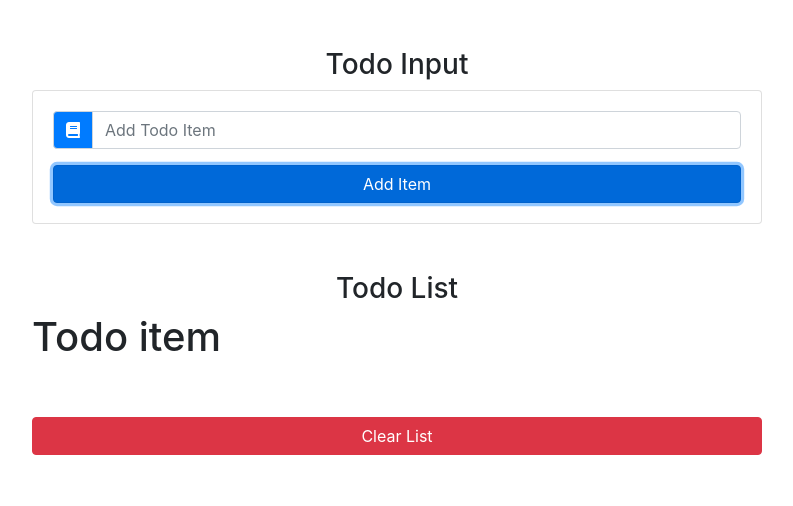
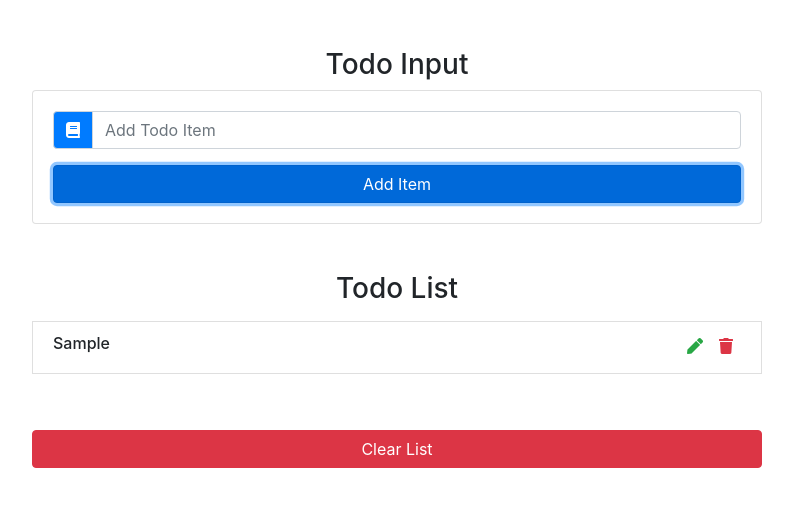
Before and after one commit to amirhosseinNouri/react_todo_list, a React (Create React App) app: page / in a window 1280 px wide. Both pictures are taken after typing "Sample" into the empty fields and a click on the button "Add Item". Shown: the top 506 px of the page, without its empty margins (243-1036 px from the left). Built offline with nearby package versions, Linux system fonts and the light colour scheme.

Commit message:
TodoItem component done

```diff
--- a/src/App.js
+++ b/src/App.js
@@ -31,9 +31,7 @@ export default class App extends Component {
       item: "",
       id: uuidv4(),
       editItem: false,
-    } , () => console.log(this.state));
-
-
+    });
   };
   clearList = (event) => {
     console.log("Clear list");
--- a/src/components/TodoItem.js
+++ b/src/components/TodoItem.js
@@ -1,9 +1,20 @@
-import React, { Component } from 'react'
+import React, { Component } from "react";
 
 export default class TodoItem extends Component {
-    render() {
-        return (
-            <h1>Todo item</h1>
-        )
-    }
+  render() {
+    const { title, handleDelte, handleEdit } = this.props;
+    return (
+        <li className="list-group-item text-capitalize d-flex justify-content-between my-2">
+            <h6>{title}</h6>
+            <div className="todo-icon">
+                <span className="mx-2 text-success" onClick={handleEdit}>
+                    <i className="fas fa-pen"></i>
+                </span>
+                <span className="mx-2 text-danger" onClick={handleDelte}>
+                    <i className="fas fa-trash"></i>
+                </span>
+            </div>
+        </li>
+    );
+  }
 }
--- a/src/components/TodoList.js
+++ b/src/components/TodoList.js
@@ -3,7 +3,7 @@ import TodoItem from "./TodoItem";
 
 export default class TodoList extends Component {
   render() {
-    const { items, clearList, handleDelte, handleEdit } = this.props;
+    const { items, clearList, handleDelete, handleEdit } = this.props;
     return (
       <ul className="list-group my-5">
         <h3 className="text-capitalize text-center">todo list</h3>
@@ -11,7 +11,7 @@ export default class TodoList extends Component {
           <TodoItem
             key={item.id}
             title={item.title}
-            handleDelte={() => handleDelte(item.id)}
+            handleDelte={() => handleDelete(item.id)}
             handleEdit={() => handleEdit(item.id)}
           ></TodoItem>
         ))}
```
Also changed, not shown: 1 other file (tests, documents, lock files or other folders).
